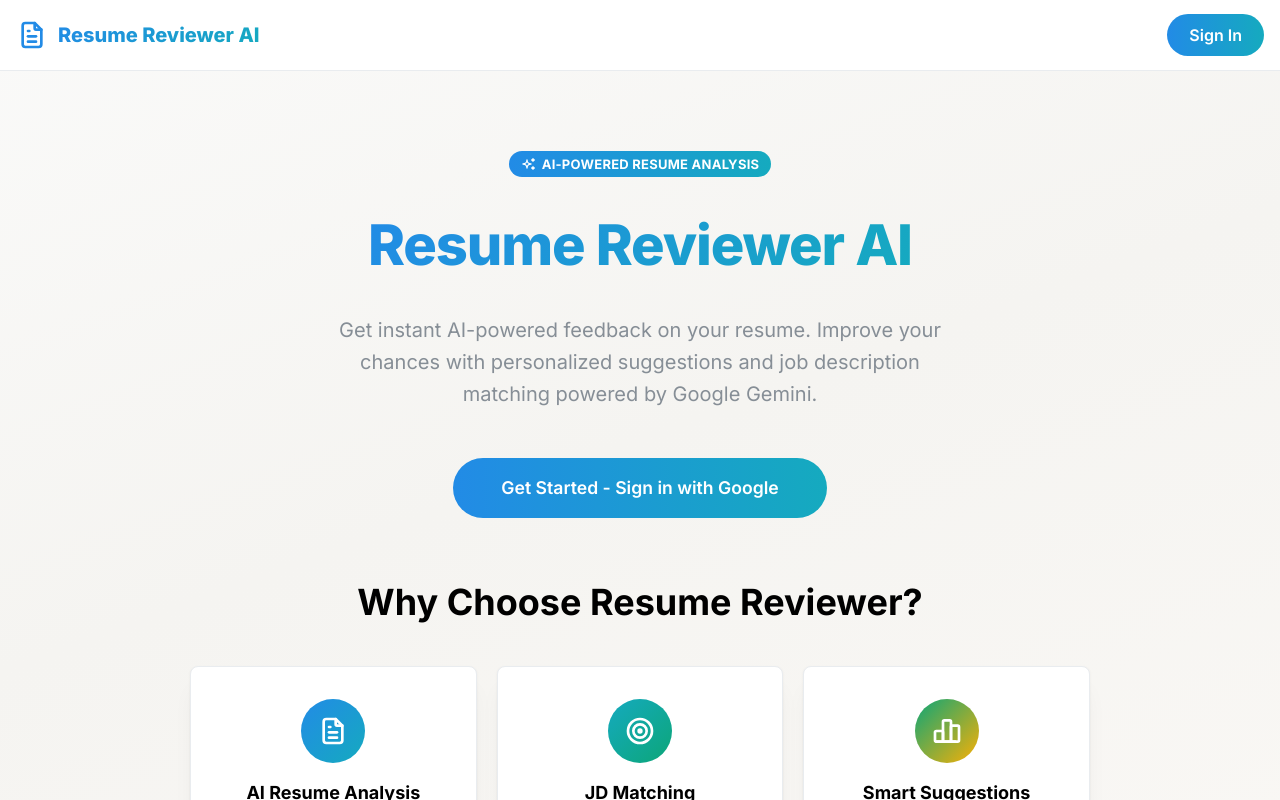
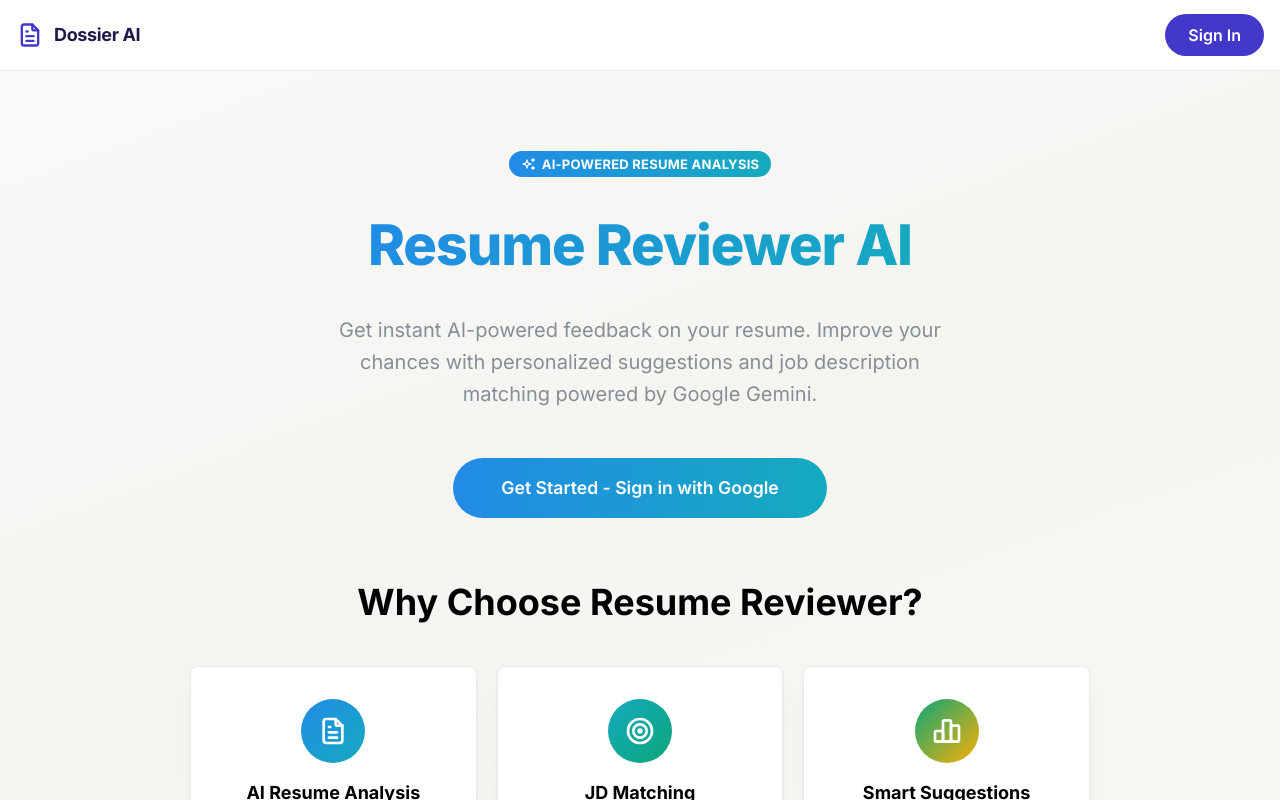
Before and after one commit to aregularguy/Dossier-AI-, a Next.js app: page / in a window 1280 px wide. Shown: the top 800 px of the page. Built offline with nearby package versions, Linux system fonts and the light colour scheme.

Commit message:
rename app to Dossier AI

```diff
--- a/components/Navbar.tsx
+++ b/components/Navbar.tsx
@@ -19,43 +19,30 @@
   };
 
   return (
-    <header style={{
+    <header
+      style={{
         borderBottom: '1px solid #e9ecef',
         background: 'rgba(255, 255, 255, 0.95)',
         backdropFilter: 'blur(10px)',
         position: 'sticky',
         top: 0,
         zIndex: 100,
-    }}>
+      }}
+    >
       <Group h={70} px="md" justify="space-between">
-        {/* Logo/Brand */}
         <Link href="/" style={{ textDecoration: 'none', color: 'inherit' }}>
           <Group gap="xs">
-            <IconFileText size={32} color="#228be6" />
-            <Text
-              size="xl"
-              fw={800}
-              style={{
-                background: 'linear-gradient(135deg, #228be6 0%, #15aabf 100%)',
-                WebkitBackgroundClip: 'text',
-                WebkitTextFillColor: 'transparent',
-              }}
-            >
-              Resume Reviewer AI
+            <IconFileText size={28} color="#4338ca" />
+            <Text size="lg" fw={700} c="#1e1b4b" style={{ letterSpacing: '-0.02em' }}>
+              Dossier AI
             </Text>
           </Group>
         </Link>
 
-        {/* Right side - Navigation or Auth */}
         <Group>
           {user ? (
             <>
-              <Button
-                component={Link}
-                href="/dashboard"
-                variant="subtle"
-                size="md"
-              >
+              <Button component={Link} href="/dashboard" variant="subtle" size="md">
                 Dashboard
               </Button>
               <Button
@@ -73,37 +60,30 @@
                     src={user.avatar}
                     alt={user.name || 'User'}
                     style={{ cursor: 'pointer' }}
-                    color="blue"
+                    color="brand"
                     size="md"
                   >
                     {user.name?.charAt(0)?.toUpperCase() || user.email?.charAt(0)?.toUpperCase() || 'U'}
                   </Avatar>
                 </Menu.Target>
-
                 <Menu.Dropdown>
                   <Menu.Label>
-                    <Text size="sm" fw={600}>{user.name || 'User'}</Text>
-                    <Text size="xs" c="dimmed">{user.email}</Text>
+                    <Text size="sm" fw={600}>
+                      {user.name || 'User'}
+                    </Text>
+                    <Text size="xs" c="dimmed">
+                      {user.email}
+                    </Text>
                   </Menu.Label>
                   <Menu.Divider />
-                  <Menu.Item
-                    leftSection={<IconLogout size={16} />}
-                    color="red"
-                    onClick={handleLogout}
-                  >
+                  <Menu.Item leftSection={<IconLogout size={16} />} color="red" onClick={handleLogout}>
                     Logout
                   </Menu.Item>
                 </Menu.Dropdown>
               </Menu>
             </>
           ) : (
-            <Button
-              component={Link}
-              href="/auth/signin"
-              variant="gradient"
-              gradient={{ from: 'blue', to: 'cyan', deg: 90 }}
-              size="md"
-            >
+            <Button component={Link} href="/auth/signin" variant="filled" size="md">
               Sign In
             </Button>
           )}
```
Lines whose indentation alone changed are shown as unchanged.
